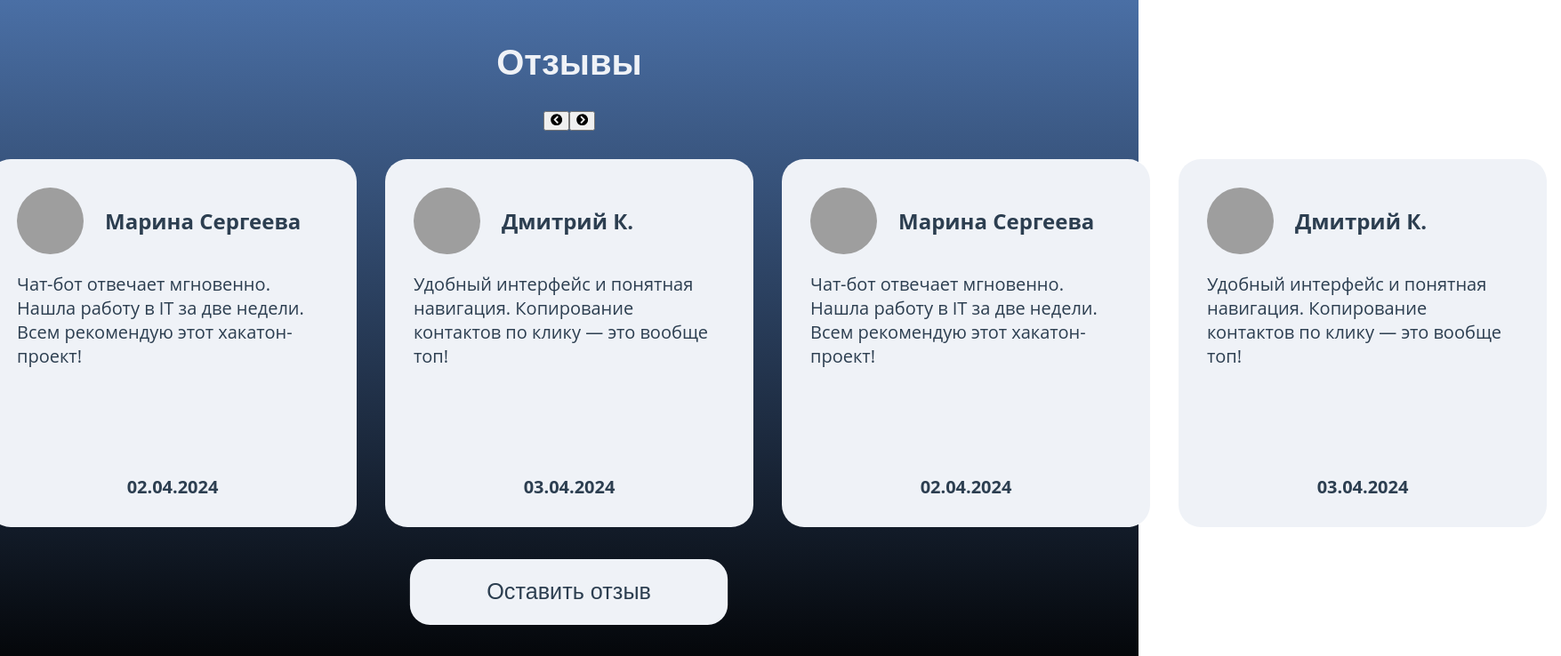
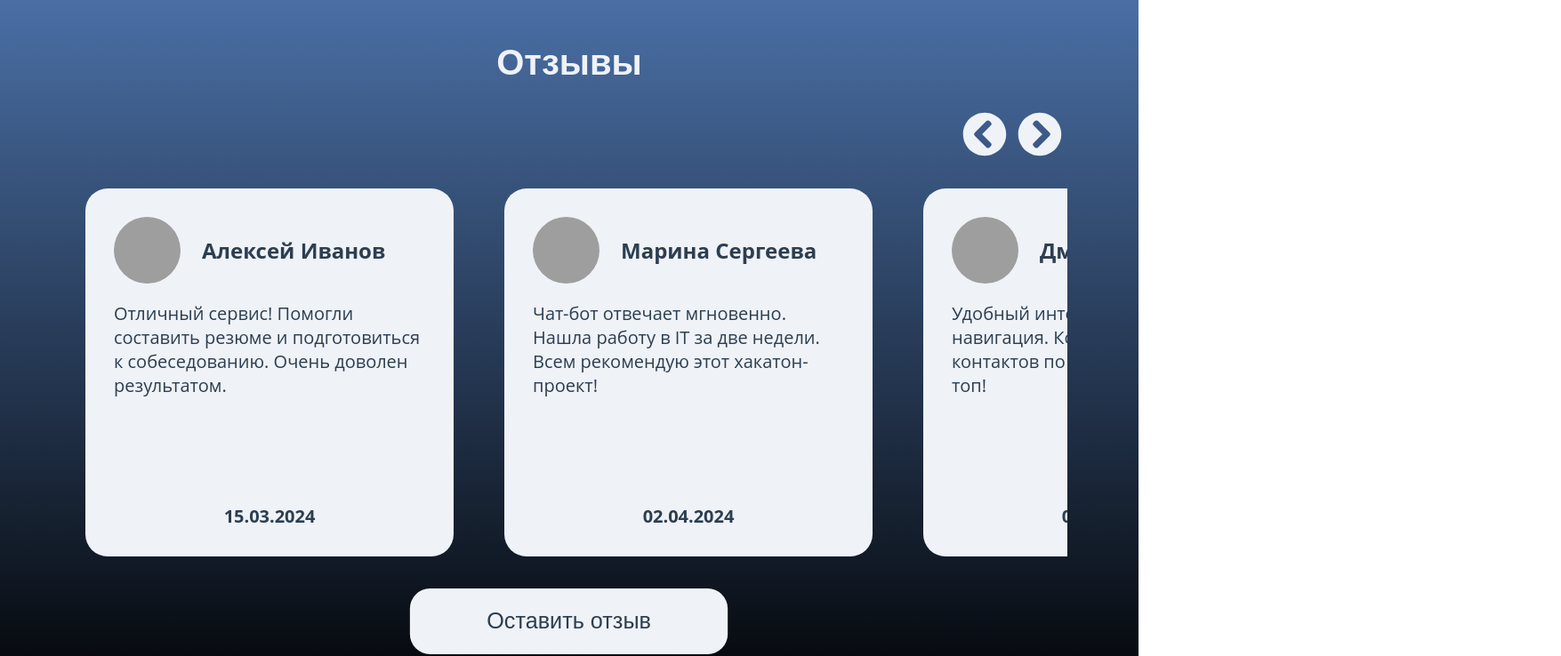
Before and after one commit to AntihypeX/Hakaton, a React (Vite) app: page / in a window 1280 px wide. Shown: the part 1660-2398 px from the top of the page at 89% size, 1755 px wide, since content can reach past the window. Built offline with nearby package versions, Linux system fonts and the light colour scheme; grey boxes are pictures that could not be loaded.

Commit message:
9uSHRBG90[UWSRG

```diff
--- a/src/assets/components/Reviews.jsx
+++ b/src/assets/components/Reviews.jsx
@@ -19,7 +19,7 @@ function ReviewsBlock({title}){
         <div className="review-container" id = 'section2'>
             <h2 className="review-title">{title}</h2>
             <div className="controls">
-                    <button onClick={scrollLeft} className='scroll-button-l '>
+                    <button onClick={scrollLeft} className='scroll-button-l'>
                         <FaChevronCircleLeft />
                     </button>
                     <button onClick={scrollRight} className='scroll-button-r'>
--- a/src/styles/glav.css
+++ b/src/styles/glav.css
@@ -542,6 +542,50 @@ footer a img {
   background-color: #FF6B35;
 }
 
+.rev-wrapper {
+  display: block;
+  width: 100%;
+  overflow-x: hidden;
+  white-space: nowrap;
+}
+
+.revUl {
+  display: flex;
+  gap: 25px;
+  padding: 20px 0;
+  list-style: none;
+}
+
+.rev-item {
+  flex: 0 0 350px;
+  background: #1a2638;
+  border-radius: 15px;
+  padding: 20px;
+  white-space: normal;
+}
+
+svg {
+  background: none;
+  width: 50px;
+  height: 50px;
+}
+
+.controls {
+  display: flex;
+  width: 100%;
+  justify-content: flex-end;
+}
+.controls .scroll-button-l {
+  background: none;
+  border: none;
+  color: #EFF2F7;
+}
+.controls .scroll-button-r {
+  background: none;
+  border: none;
+  color: #EFF2F7;
+}
+
 .question-block {
   display: flex;
   align-items: center;
--- a/src/styles/object/glav/Reviews.css
+++ b/src/styles/object/glav/Reviews.css
@@ -172,4 +172,48 @@
 .modal-review div form .button button:hover {
   scale: 1.05;
   background-color: #FF6B35;
+}
+
+.rev-wrapper {
+  display: block;
+  width: 100%;
+  overflow-x: hidden;
+  white-space: nowrap;
+}
+
+.revUl {
+  display: flex;
+  gap: 25px;
+  padding: 20px 0;
+  list-style: none;
+}
+
+.rev-item {
+  flex: 0 0 350px;
+  background: #1a2638;
+  border-radius: 15px;
+  padding: 20px;
+  white-space: normal;
+}
+
+svg {
+  background: none;
+  width: 50px;
+  height: 50px;
+}
+
+.controls {
+  display: flex;
+  width: 100%;
+  justify-content: flex-end;
+}
+.controls .scroll-button-l {
+  background: none;
+  border: none;
+  color: #EFF2F7;
+}
+.controls .scroll-button-r {
+  background: none;
+  border: none;
+  color: #EFF2F7;
 }/*# sourceMappingURL=Reviews.css.map */
--- a/src/styles/object/glav/Reviews.scss
+++ b/src/styles/object/glav/Reviews.scss
@@ -197,3 +197,47 @@ $whblue: #076CFF;
         }
     }
 }
+
+.rev-wrapper {
+    display: block;
+    width: 100%;
+    overflow-x: hidden;
+    white-space: nowrap;
+}
+
+.revUl {
+    display: flex;
+    gap: 25px;
+    padding: 20px 0;
+    list-style: none;
+}
+
+.rev-item {
+    flex: 0 0 350px;
+    background: #1a2638;
+    border-radius: 15px;
+    padding: 20px;
+    white-space: normal;
+}
+
+svg{
+    background: none;
+    width: 50px;
+    height: 50px;
+}
+.controls{
+    display: flex;
+    width: 100%;
+    justify-content: flex-end;
+
+    .scroll-button-l{
+        background: none;
+        border: none;
+        color: #EFF2F7;
+    }
+    .scroll-button-r{
+        background: none;
+        border: none;
+        color: #EFF2F7;
+    }
+}
```
Also changed, not shown: 2 other files (tests, documents, lock files or other folders).
